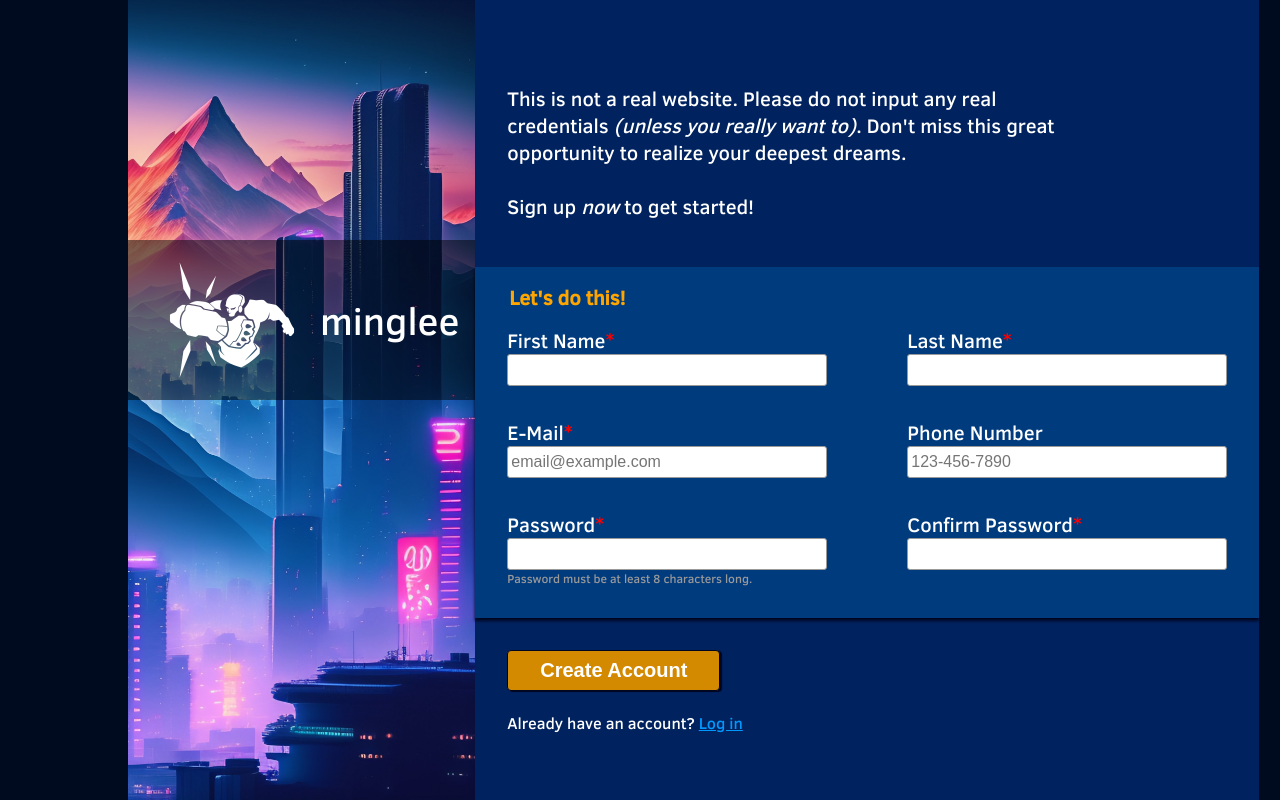
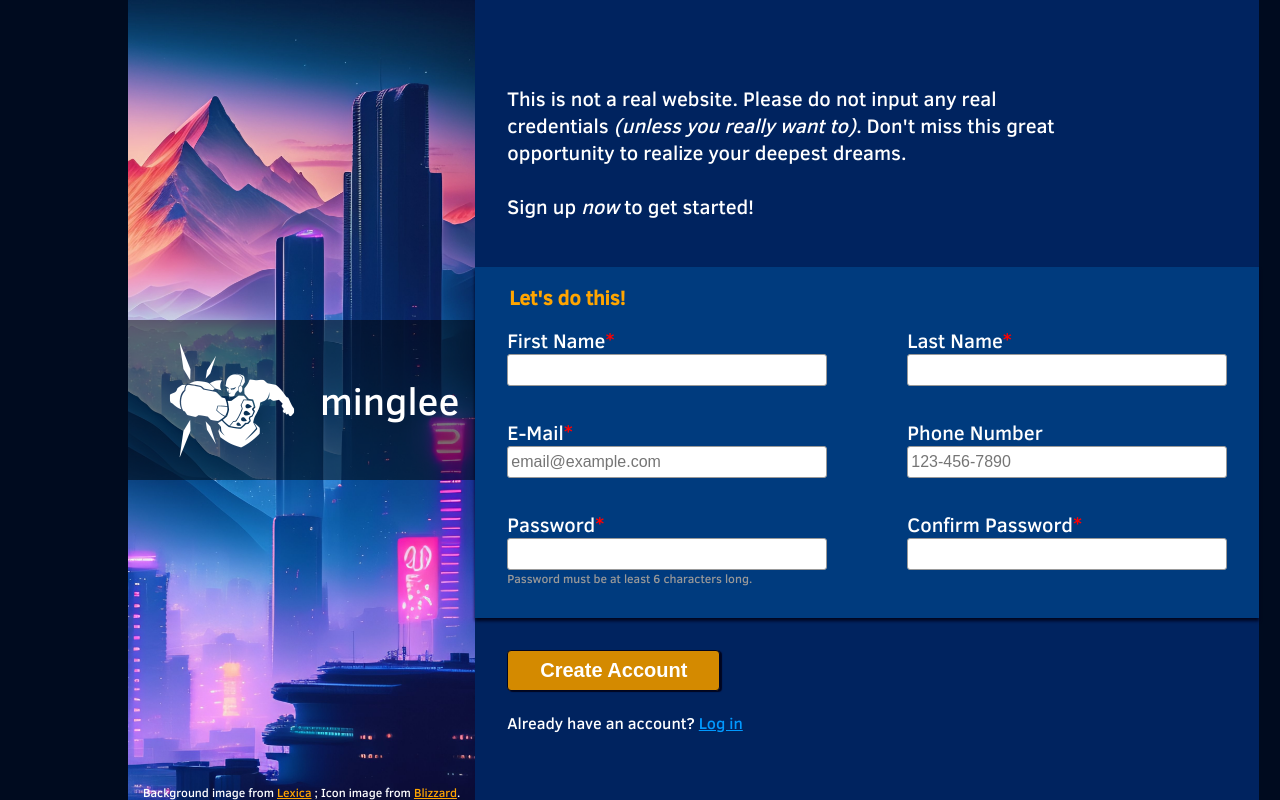
Before and after one commit to andrewtran28/signup-form, a plain HTML site: page index.html in a window 1280 px wide. Drawn offline with Linux system fonts and the light colour scheme.

Commit message:
Add footer and credit links

```diff
--- a/index.html
+++ b/index.html
@@ -13,6 +13,8 @@
                 <img id="icon" src="df_block.png" alt="Icon image of Doomfist from Overwatch 2 using the Power Block skill.">
                 minglee
             </div>
+
+            <div class="footer">Background image from <a href="https://lexica.art/prompt/1b5cbe9e-4d1a-4809-8248-92815a9e2831">Lexica</a> ; Icon image from <a href="https://overwatch.blizzard.com/en-us/heroes/doomfist/">Blizzard</a>.</div>
         </div>
 
         <div class="right-cont">
@@ -23,7 +25,7 @@
             </div>
 
             <div class="form-cont">
-                <form name="signup" action="" method="get">
+                <form name="signup" action="" method="get" onsubmit="return validateForm()">
                         <legend>Let's do this!</legend>
 
                         <div class="field"><label for="first-name">First Name<span aria-label="required">*</span></label>
@@ -39,11 +41,11 @@
                             <br><input type="tel" id="phone" name="user_phone" placeholder="123-456-7890" minlength="7" required>
                         </div>
                         <div class="field"><label for="password">Password<span aria-label="required">*</span></label>
-                            <br><input type="password" id="password" name="user_password" minlength="8" placeholder="" required></input>
-                            <br><div class="pwd-msg">Password must be at least 8 characters long.</div>
+                            <br><input type="password" id="password" name="user_password" minlength="6" placeholder="" required></input>
+                            <br><div class="pwd-msg">Password must be at least 6 characters long.</div>
                         </div>
                         <div class="field"><label for="confirm-password">Confirm Password<span aria-label="required">*</span></label>
-                            <br><input type="password" id="confirm-password" name="user_confirm-password" minlength="8" placeholder="" required></input>
+                            <br><input type="password" id="confirm-password" name="user_confirm-password" minlength="6" placeholder="" required></input>
                         </div>
             </div>
 
--- a/scripts.js
+++ b/scripts.js
@@ -1,9 +1,20 @@
-const pwd = document.querySelector("#password");
-const confirm_pwd = document.querySelector("#confirm-password");
+const pwd_input = document.querySelector("#password");
+const confirm_pwd_input = document.querySelector("#confirm-password");
 const pwd_msg = document.querySelector(".message");
+const form = document.querySelector("form");
 
+let invalid = "2px solid rgb(221, 0, 0)"
 
-if (pwd != confirm_pwd) {
-    pwd_msg.style.color= "red";
-    pwd_msg.textContent = "Passwords do not match.";
-}
+form.addEventListener("submit", e => {
+    const pwd = document.querySelector('#password').value;
+    const confirm_pwd = document.querySelector('#confirm-password').value;
+    const pwd_msg = document.querySelector('.pwd-msg');
+
+    if (pwd != confirm_pwd) {
+        pwd_input.style.border = invalid;
+        confirm_pwd_input.style.border = invalid;
+        pwd_msg.style.color = "red";
+        pwd_msg.textContent = "Passwords do not match.";
+        e.preventDefault();
+    }
+})
--- a/styles.css
+++ b/styles.css
@@ -21,13 +21,15 @@ body {
 }
 
 .left-cont {
+    flex-direction: column;
+    justify-content: space-between;
     background: no-repeat url("neo-tokyo.jpg");
     background-size: cover;
     background-position: 90%;
     margin: 0;
     padding: 0;
     flex: 1 1 0;
-    width: auto;
+    width: 100%;
 }
 
 .title-banner-cont {
@@ -36,8 +38,7 @@ body {
     align-items: center;
     background-color: rgba(0, 0, 0, 0.5);
     height: 10rem;
-    width: 100%;
-    top: 30%;
+    top: 40%;
     position: relative;
     font-size: clamp(2rem, 3vw, 3rem);
     padding: 0 1rem;
@@ -45,6 +46,13 @@ body {
 
 #icon {
     margin: 0 1.5rem;
+}
+
+.footer {
+    text-align: center;
+    position: relative;
+    bottom: 0;
+    font-size: 0.75rem;
 }
 
 .right-cont {
```
